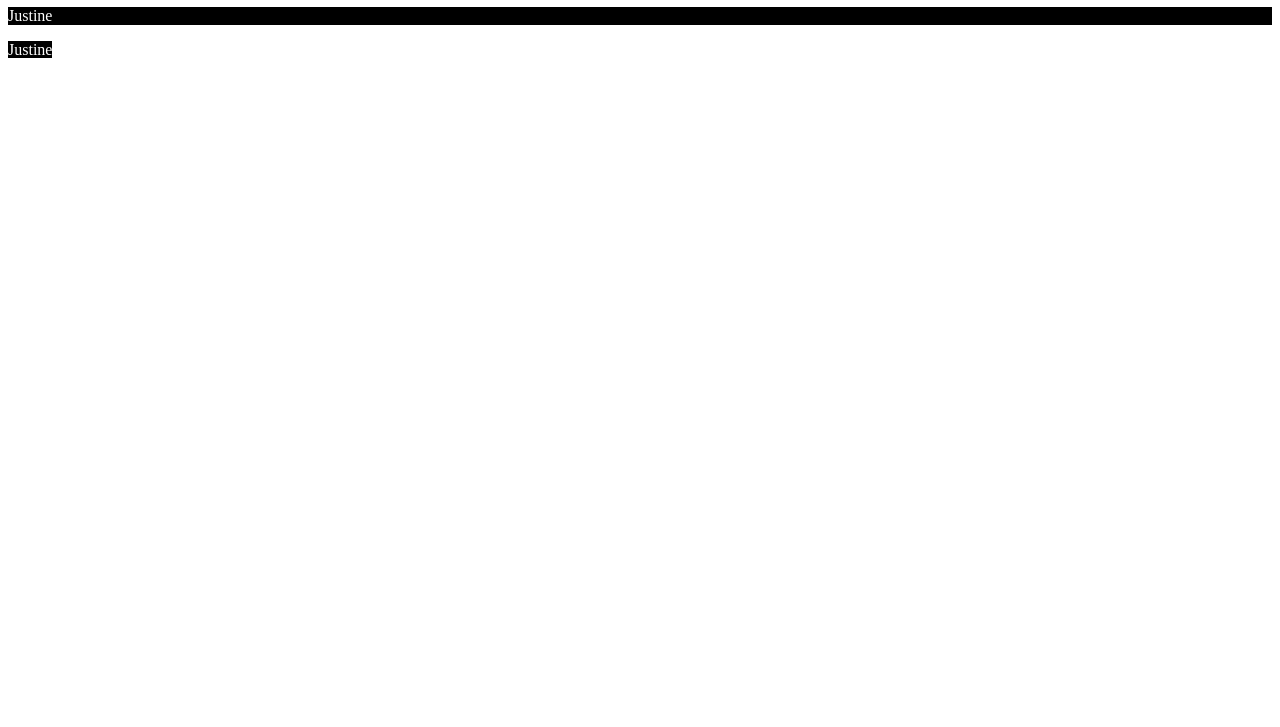
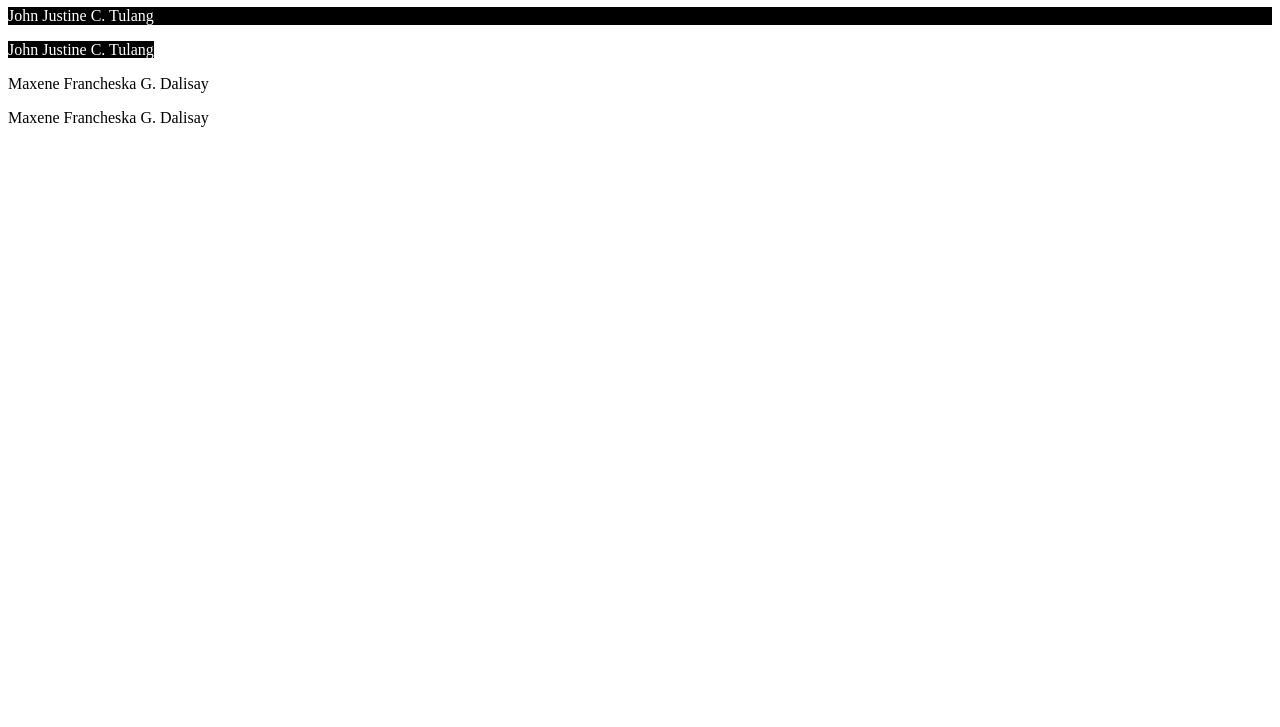
Before and after one commit to Justine130/Test, a plain HTML site: page index.html in a window 1280 px wide. Shown: the part 73-800 px from the top of the page. Drawn offline with Linux system fonts and the light colour scheme.

Commit message:
Update index.html

```diff
--- a/index.html
+++ b/index.html
@@ -11,13 +11,19 @@
   </h1>
 
   <div style="background-color:black;">
-   <p style="color:white;">Justine</p>
+   <p style="color:white;">John Justine C. Tulang</p>
   </div>
 
    <p style="color:white;">
      <span style="background-color:black;">
-     Justine
+     John Justine C. Tulang
      </span>
    </p>
+
+  <p> <span style="color:light grey;">
+   Maxene Francheska G. Dalisay </span> </p>
+
+   <p> <div style="background-color:sea green;"> Maxene Francheska G. Dalisay </div> </p>
+
 </body>
 </html>
```
